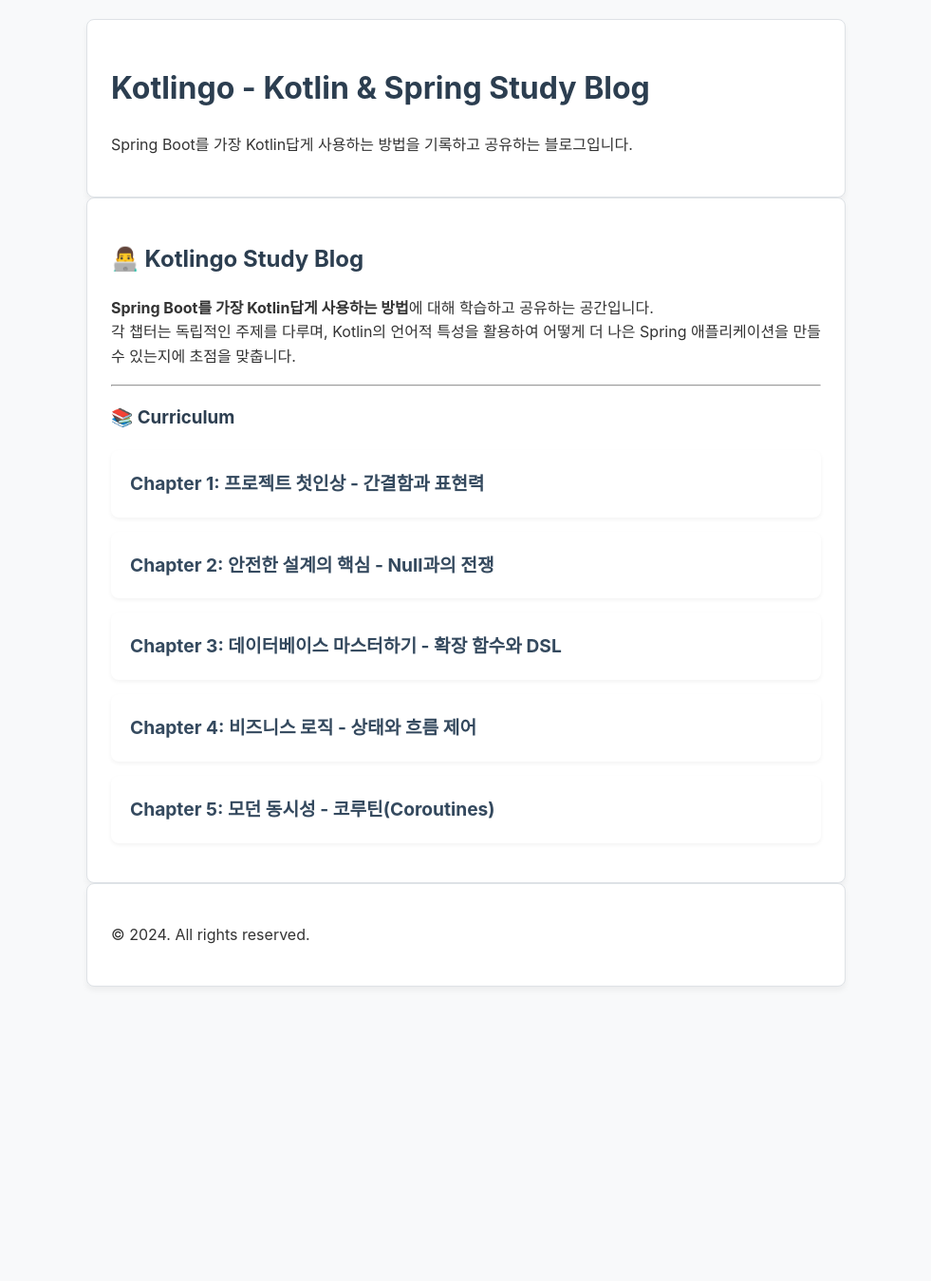
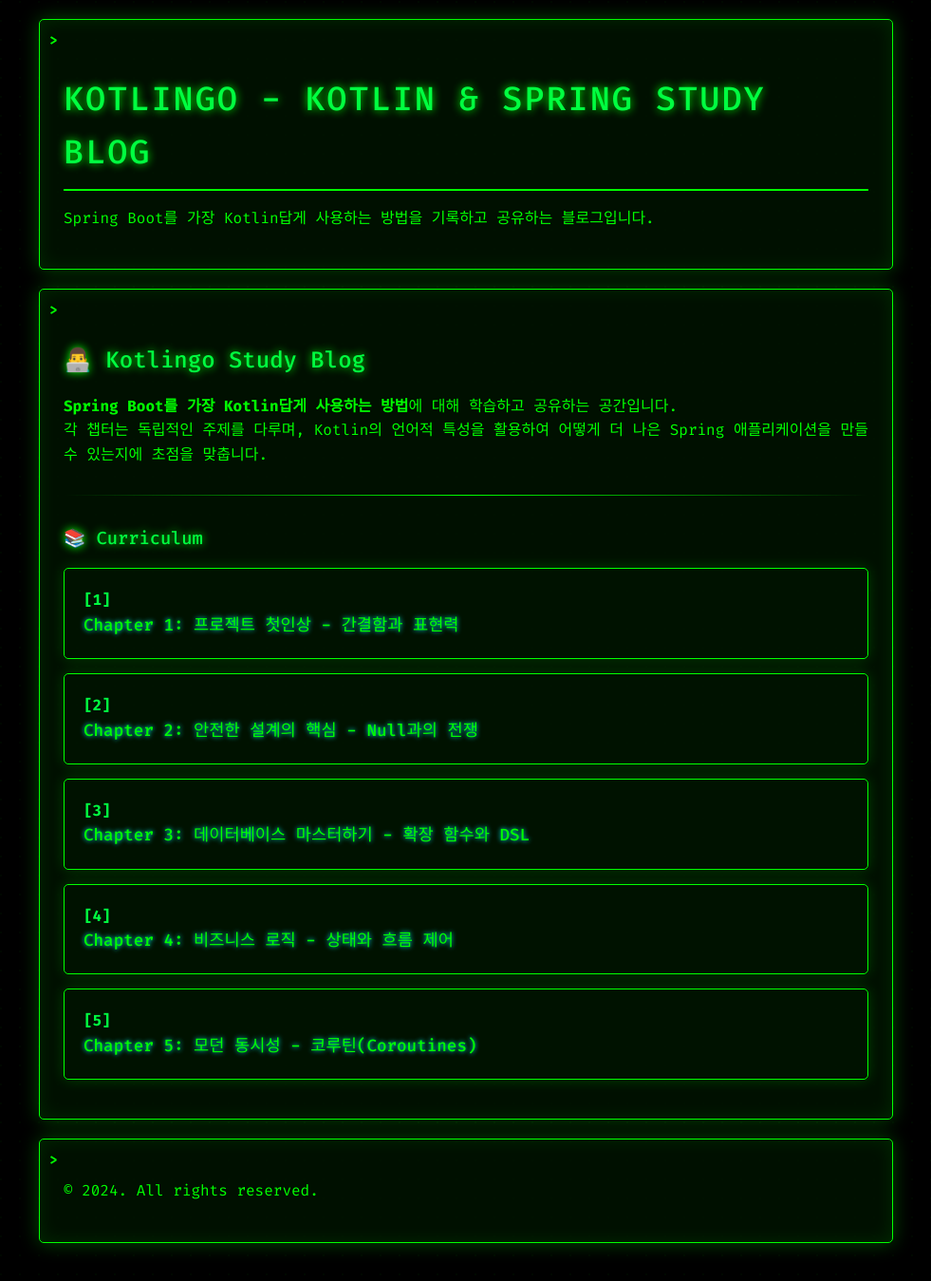
Before and after one commit to toddlee1/blogs, a Jekyll site: the page built from index.md, in a window 1280 px wide. Shown: the whole page at 95% size, without its empty margins (149-1130 px from the left). Built offline with Jekyll 4.4.1, drawn with Linux system fonts in a browser that asks for light colours; our own code applies the rules of GitHub Pages for plain Markdown files; before the commit the page ends 1059 px from its top, so only the background shows below that.

Commit message:
디자인 변경

```diff
--- a/_layouts/default.html
+++ b/_layouts/default.html
@@ -4,6 +4,9 @@
     <meta charset="UTF-8">
     <meta name="viewport" content="width=device-width, initial-scale=1.0">
     <title>{{ page.title | default: site.title }}</title>
+    <link rel="preconnect" href="https://fonts.googleapis.com">
+    <link rel="preconnect" href="https://fonts.gstatic.com" crossorigin>
+    <link href="https://fonts.googleapis.com/css2?family=Fira+Code:wght@300;400;500;700&display=swap" rel="stylesheet">
     <link rel="stylesheet" href="{{ "/assets/css/main.css" | relative_url }}">
 </head>
 <body>
--- a/assets/css/main.scss
+++ b/assets/css/main.scss
@@ -1,80 +1,217 @@
 ---
 ---
 
+/* Matrix Terminal Theme */
+
 body {
-    font-family: -apple-system, BlinkMacSystemFont, "Segoe UI", Roboto, "Helvetica Neue", Arial, sans-serif;
+    font-family: 'Fira Code', 'Courier New', monospace;
     line-height: 1.6;
-    color: #333;
-    max-width: 800px;
-    margin: 20px auto;
-    padding: 0 15px;
-    background-color: #f8f9fa; /* 약간 더 부드러운 배경색 */
+    color: #00ff00; /* Matrix green */
+    background-color: #000000; /* Pure black background */
+    max-width: 900px;
+    margin: 0 auto;
+    padding: 20px;
+    min-height: 100vh;
+    background-image:
+        radial-gradient(rgba(0, 255, 0, 0.03) 1px, transparent 1px);
+    background-size: 20px 20px;
+    animation: matrix-rain 20s linear infinite;
+}
+
+@keyframes matrix-rain {
+    0% { background-position: 0 0; }
+    100% { background-position: 0 400px; }
+}
+
+/* Terminal cursor blink effect */
+@keyframes blink {
+    0%, 50% { opacity: 1; }
+    51%, 100% { opacity: 0; }
+}
+
+.cursor::after {
+    content: '_';
+    animation: blink 1s infinite;
+    color: #00ff00;
 }
 
 h1, h2, h3, h4, h5, h6 {
-    color: #2c3e50;
+    color: #00ff41; /* Brighter green for headings */
+    text-shadow: 0 0 10px #00ff00;
+    font-weight: 500;
+    margin-top: 30px;
+    margin-bottom: 15px;
+}
+
+h1 {
+    font-size: 2.2em;
+    border-bottom: 2px solid #00ff00;
+    padding-bottom: 10px;
+    text-transform: uppercase;
+    letter-spacing: 2px;
 }
 
 a {
-    color: #3498db;
+    color: #00ffff; /* Cyan for links */
     text-decoration: none;
+    text-shadow: 0 0 5px #00ffff;
+    transition: all 0.3s ease;
 }
 
 a:hover {
+    color: #ffffff;
+    text-shadow: 0 0 15px #00ffff;
     text-decoration: underline;
 }
 
 .container {
     padding: 25px;
-    background-color: #ffffff;
-    border: 1px solid #dee2e6;
-    border-radius: 8px;
-    box-shadow: 0 4px 6px rgba(0,0,0,0.05);
+    background-color: rgba(0, 20, 0, 0.8);
+    border: 1px solid #00ff00;
+    border-radius: 5px;
+    margin-bottom: 20px;
+    box-shadow:
+        0 0 20px rgba(0, 255, 0, 0.3),
+        inset 0 0 20px rgba(0, 255, 0, 0.1);
+    position: relative;
 }
 
-/* 포스트 제목 스타일 */
+.container::before {
+    content: '> ';
+    color: #00ff00;
+    font-weight: bold;
+    position: absolute;
+    top: 10px;
+    left: 10px;
+    font-size: 0.9em;
+}
+
+/* Post title styling */
 .post-title {
-    color: #2c3e50;
-    border-bottom: 3px solid #3498db;
+    color: #00ff41;
+    border-bottom: 2px solid #00ff00;
     padding-bottom: 10px;
     margin-bottom: 20px;
+    text-shadow: 0 0 15px #00ff00;
 }
 
-/* 코드 블록 스타일 */
+/* Code blocks - even more terminal-like */
 pre {
-    background-color: #2d2d2d;
-    color: #f8f8f2;
-    padding: 15px;
+    background-color: #001100;
+    color: #00ff00;
+    padding: 20px;
     border-radius: 5px;
+    border: 1px solid #00ff00;
     overflow-x: auto;
+    position: relative;
+    box-shadow:
+        0 0 10px rgba(0, 255, 0, 0.3),
+        inset 0 0 10px rgba(0, 255, 0, 0.1);
+}
+
+pre::before {
+    content: '$ ';
+    color: #00ff41;
+    font-weight: bold;
 }
 
 code {
-    font-family: "Fira Code", "Consolas", monospace;
+    font-family: 'Fira Code', 'Courier New', monospace;
+    background-color: rgba(0, 255, 0, 0.1);
+    padding: 2px 4px;
+    border-radius: 3px;
+    color: #00ff00;
 }
 
-/* 홈페이지 포스트 목록 스타일 */
+/* Post list styling */
 .post-list {
-  list-style-type: none;
-  padding-left: 0;
+    list-style-type: none;
+    padding-left: 0;
 }
 
 .post-list li {
-  margin-bottom: 15px;
-  background-color: #fff;
-  padding: 20px;
-  border-radius: 8px;
-  box-shadow: 0 2px 4px rgba(0,0,0,0.05);
-  transition: transform 0.2s ease-in-out;
+    margin-bottom: 15px;
+    background-color: rgba(0, 20, 0, 0.6);
+    padding: 20px;
+    border-radius: 5px;
+    border: 1px solid #00ff00;
+    box-shadow: 0 0 15px rgba(0, 255, 0, 0.2);
+    transition: all 0.3s ease;
+    position: relative;
+}
+
+.post-list li::before {
+    content: '[' counter(list-counter) '] ';
+    counter-increment: list-counter;
+    color: #00ff41;
+    font-weight: bold;
+}
+
+.post-list {
+    counter-reset: list-counter;
 }
 
 .post-list li:hover {
-    transform: translateY(-3px);
+    transform: translateX(10px);
+    box-shadow: 0 0 25px rgba(0, 255, 0, 0.4);
+    border-color: #00ff41;
 }
 
 .post-list a {
-  text-decoration: none;
-  font-size: 1.2rem;
-  font-weight: bold;
-  color: #34495e;
+    text-decoration: none;
+    font-size: 1.1rem;
+    font-weight: 500;
+    color: #00ff00;
+    display: block;
 }
+
+.post-list a:hover {
+    color: #00ff41;
+}
+
+/* Terminal-style horizontal rules */
+hr {
+    border: none;
+    height: 1px;
+    background: linear-gradient(to right, transparent, #00ff00, transparent);
+    margin: 30px 0;
+}
+
+/* Scrollbar styling */
+::-webkit-scrollbar {
+    width: 12px;
+}
+
+::-webkit-scrollbar-track {
+    background: #000000;
+}
+
+::-webkit-scrollbar-thumb {
+    background: #00ff00;
+    border-radius: 6px;
+}
+
+::-webkit-scrollbar-thumb:hover {
+    background: #00ff41;
+}
+
+/* Selection styling */
+::selection {
+    background-color: #00ff00;
+    color: #000000;
+}
+
+/* Responsive design */
+@media (max-width: 768px) {
+    body {
+        padding: 10px;
+    }
+
+    .container {
+        padding: 15px;
+    }
+
+    h1 {
+        font-size: 1.8em;
+    }
+}
```
